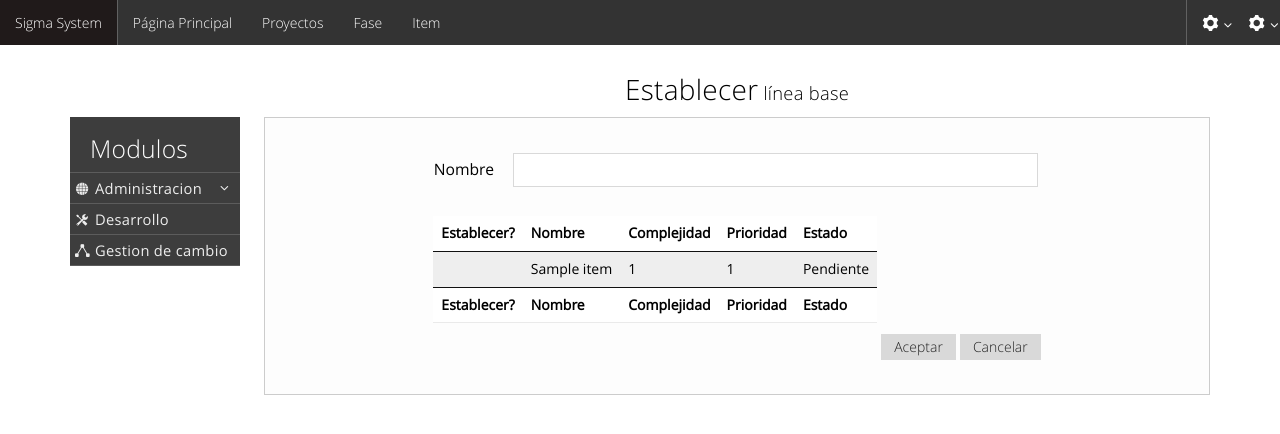
After one commit to fersauce/Sigma_System, a Django app: page /ss/proyecto/1/fase/1/lbase/establecer/ in a window 1280 px wide. The commit adds this page. Shown: the top 434 px of the page. Run offline with Django 3.2, Linux system fonts and the light colour scheme; tables that the repository leaves empty hold one stand-in row (values such as "Sample post"); parts of the project's set-up code (start-up, migrations or seed data) failed here and were passed over; some libraries are stand-ins or nearby versions.

Commit message:
DetallesHtml

```diff
--- a/Sigma_System/doc/observaciones.txt
+++ b/Sigma_System/doc/observaciones.txt
@@ -29,3 +29,5 @@ en modificar fase ocurre un error al variar el nombre de la fase
 23/05/2014-08:15
 se debe verificar que haya un tipo de item cargado antes de que habilite la carga de items
 el formulario de nombre item no carga el nombre correcto del item
+16:54
+fecha inicio y fecha fin sin datos en administrar fase
--- a/Sigma_System/urls.py
+++ b/Sigma_System/urls.py
@@ -47,6 +47,12 @@ urlpatterns = patterns('',
     url(r'^proyecto/(?P<idProyect>\d+)/fase/$',
        'Sigma_System.vistas.FaseViews.administrar_fases',
        name='adm_fase'),
+    url(r'^proyecto/(?P<idProyecto>\d+)/fase/(?P<idFase>\d+)/lbase/$',
+       'Sigma_System.vistas.FaseViews.linea_base',
+       name='adm_fase_lb'),
+    url(r'^proyecto/(?P<idProyecto>\d+)/fase/(?P<idFase>\d+)/lbase/establecer/$',
+       'Sigma_System.vistas.FaseViews.establecer_linea_base',
+       name='adm_fase_lb_est'),
     url(r'^proyecto/(?P<idProyect>\d+)/fase/buscar/$',
        'Sigma_System.vistas.FaseViews.buscar_fase',
        name='adm_fase_busq'),
--- a/Sigma_System/vistas/FaseViews.py
+++ b/Sigma_System/vistas/FaseViews.py
@@ -4,7 +4,7 @@ from django.shortcuts import render
 from django.http import *
 import simplejson
 from Sigma_System.forms import BusquedaFasesForm
-from Sigma_System.models import Proyecto, Usuario, Fase, TipoDeItem
+from Sigma_System.models import Proyecto, Usuario, Fase, TipoDeItem, LBase, Items_x_LBase, Item
 from Sigma_System.decoradores import permisos_requeridos
 from django.contrib.auth.decorators import login_required
 import datetime, time
@@ -120,6 +120,20 @@ def modificar_fase(request, idProyect, idFase):
                 reverse('sigma:adm_fase', args=[idProyect]))
     return render(request, 'fasemodificar.html', {'proyecto': idProyect,
                                                   'fase': fase})
+
+
+def linea_base(request, idProyecto, idFase):
+    lb = LBase.objects.filter(fase=Fase.objects.get(id=idFase)).order_by('id')
+    return render(request, 'LineaBase.html', {'id_proy': idProyecto, 'id_fase': idFase, 'lineasbase': lb})
+
+
+def establecer_linea_base(request, idProyecto, idFase):
+    itemfinales = Item.objects.filter(tipoItems__fase=Fase.objects.get(id=idFase))
+    if request.method == 'POST':
+        messages.success(request, 'paso por establecer la linea base de la vista linea_base')
+        return HttpResponseRedirect(reverse('sigma:adm_fase_lb', args=(idProyecto, idFase)))
+    else:
+        return render(request, 'AsignarItemxLB.html', {'id_proy': idProyecto, 'id_fase': idFase, 'itemfinales':itemfinales})
 
 
 @login_required(login_url='/login/')
--- a/Sigma_System/vistas/ItemViews.py
+++ b/Sigma_System/vistas/ItemViews.py
@@ -134,8 +134,6 @@ def modificar_item(request, it):
     """
     vista utilizada para modificar un item
     donde el parametro it es el id del item
-
-
     """
 
     its = Item.objects.get(id=it)
--- /dev/null
+++ b/templates/AsignarItemxLB.html
@@ -0,0 +1,82 @@
+{% extends 'base_menu.html' %}
+{% block navegacion %}
+    <span class="element-divider"></span>
+    <a class="element" href="{% url 'sigma:inicio' %}">Página Principal</a>
+    <a class="element" href="{% url 'sigma:adm_proy' %}">Proyectos</a>
+    <a class="element" href="{% url 'sigma:adm_fase' id_proy %}">Fase</a>
+    <a class="element" href="{% url 'sigma:adm_i' id_fase %}">Item</a>
+    <a class="pull-menu" href="#"></a>
+    <ul class="element-menu">
+        <li></li>
+        <div class="no-tablet-portrait">
+            <div class="element place-right">
+                <a class="dropdown-toggle" href="#">
+                    <span class="icon-cog"></span>
+                </a>
+                <ul class="dropdown-menu place-right" data-role="dropdown">
+                    <li><a href="{% url 'sigma:finalizar' %}">Cerrar Sesión</a></li>
+                </ul>
+            </div>
+        </div>
+    </ul>
+{% endblock %}
+{% block titulo %}Establecer L&iacute;nea Base{% endblock %}
+{% block contenido %}
+    <div class="span10">
+        <h2><a href="#"></a>Establecer<small class="on-right">l&iacute;nea base</small></h2>
+        <div class="example">
+            <form action="{%  url 'sigma:adm_fase_lb_est' id_proy id_fase %}" method="post">
+                {% csrf_token %}
+                <fieldset>
+                    <div class="grid fluid">
+                        <div class="row">
+                            <div class="span3">
+                                <label class="text-right">Nombre</label>
+                            </div>
+                            <div class="span7">
+                                <div class="input-control text" data-role="input-control">
+                                    <input type="text" name="nombre">
+                                </div>
+                            </div>
+                        </div>
+                    </div>
+                    <div class="input-control switch" data-role="input-control" align="left">
+                        <table class="table striped hovered dataTable" id="tablaFase">
+                            <thead>
+                                 <tr>
+                                     <th class="text-left">Establecer?</th>
+                                     <th class="text-left">Nombre</th>
+                                     <th class="text-left">Complejidad</th>
+                                     <th class="text-left">Prioridad</th>
+                                     <th class="text-left">Estado</th>
+                                </tr>
+                            </thead>
+                            <tbody>
+                                {% for i in itemfinales %}
+                                    <tr>
+                                        <td><div class="input-control switch" data-role="input-control" align="left"></td>
+                                        <td>{{ i.nombre }}</td>
+                                        <td class="right" width>{{ i.complejidad }}</td>
+                                        <td class="right" width>{{ i.prioridad }}</td>
+                                        <td class="right" width>{{ i.estado }}</td>
+                                    </tr>
+                                {% endfor %}
+                            </tbody>
+                            <tfoot>
+                                <tr>
+                                    <th class="text-left">Establecer?</th>
+                                    <th class="text-left">Nombre</th>
+                                    <th class="text-left">Complejidad</th>
+                                    <th class="text-left">Prioridad</th>
+                                    <th class="text-left">Estado</th>
+                                </tr>
+                            </tfoot>
+                        </table>
+                    </div>
+                        <input type="submit" value="Aceptar" onclick="">
+                        <a href="{% url 'sigma:adm_fase_lb' id_proy id_fase %}"><input type="button" value="Cancelar" ></a>
+                </fieldset>
+            </form>
+        </div>
+    </div>
+{% endblock %}
--- a/templates/administrarfases.html
+++ b/templates/administrarfases.html
@@ -121,7 +121,7 @@
                                                             <a href="#">
                                                             <i class="icon-undo"></i>Intercambiar</a></li>
                                                         {% endif %}
-                                                        <li class="text-left"><a href="">
+                                                        <li class="text-left"><a href="{% url 'sigma:adm_fase_lb' fase.proyecto.id fase.id %}">
                                                             <i class="icon-locked"></i>Linea base</a></li>
                                                     </ul>
                                                 </li>
```
Also changed, not shown: templates/LineaBase.html (added, +70 -0 lines).
